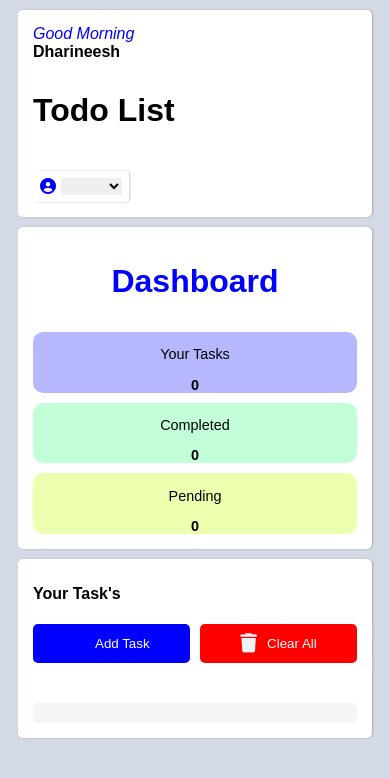
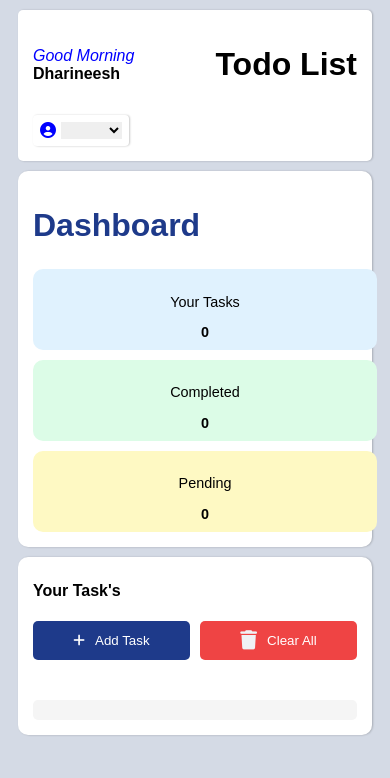
Before and after one commit to dharineeshv/todolist, a plain HTML site: page main_page.html in a window 390 px wide. Drawn offline with Linux system fonts and the light colour scheme; no server answers.

Commit message:
main_page.html

```diff
--- a/main_page.html
+++ b/main_page.html
@@ -127,14 +127,19 @@
 
 </body>
 </html>
-<style>
-/* Base Styles */
+    <style>
+
+  /* Base Styles */
 * {
     padding: 0;
     margin: 0;
     box-sizing: border-box;
 }
 
+.fa-solid.fa-plus
+{
+    color:white;
+}
 select {
     border: none;
 }
@@ -162,7 +167,7 @@ i {
     box-shadow: 1px 0.1px 2px 0.1px rgba(0,0,0,0.2);
     border-radius: 5px;
     gap: 10px;
-    flex-wrap: wrap; /* allow wrapping on small screens */
+    flex-wrap: wrap;
 }
 
 #content {
@@ -189,37 +194,39 @@ i {
     max-width: 1200px;
     background-color: white;
     box-shadow: 1px 0.1px 2px 0.1px rgba(0,0,0,0.2);
-    border-radius: 5px;
+    border-radius: 10px; /* match mobile style */
 }
 
 .dashboard h1 {
-    color: blue;
-    text-align: center;
+    color: #1e3a8a; /* blue similar to screenshot */
+    text-align: left;
+    margin-bottom: 15px;
 }
 
 #values {
     display: flex;
     justify-content: space-between;
-    gap: 15px;
+    gap: 10px;
     margin-top: 10px;
     flex-wrap: wrap;
 }
 
 .box {
-    flex: 1 1 30%;
+    flex: 1 1 32%; /* 3 boxes in a row */
     min-width: 120px;
+    height: 80px; /* match mobile screenshot height */
     border-radius: 10px;
     display: flex;
     flex-direction: column;
     justify-content: center;
     align-items: center;
-    height: 70px;
+    padding: 10px;
 }
 
-/* Box Colors */
-#box1 { background-color: rgba(0, 0, 255, 0.284); }
-#box2 { background-color: rgba(0, 255, 98, 0.24); }
-#box3 { background-color: rgba(191, 255, 0, 0.318); }
+/* Box Colors (backgrounds optional for now) */
+#box1 { background-color: #e0f2fe; } /* light blue */
+#box2 { background-color: #dcfce7; } /* light green */
+#box3 { background-color: #fef9c3; } /* light yellow */
 
 /* Second Container */
 .second-container {
@@ -228,7 +235,7 @@ i {
     max-width: 1200px;
     background-color: white;
     box-shadow: 1px 0.1px 2px 0.1px rgba(0,0,0,0.2);
-    border-radius: 5px;
+    border-radius: 10px;
 }
 
 /* Buttons Row */
@@ -287,13 +294,8 @@ button {
     border: none;
 }
 
-#add {
-    background-color: blue;
-}
-
-#clear-all {
-    background-color: red;
-}
+#add { background-color: #1e3a8a; }
+#clear-all { background-color: #ef4444; }
 
 /* Input fields */
 input.task-input {
@@ -313,7 +315,6 @@ input.task-input {
 
 /* Responsive */
 @media screen and (max-width: 768px) {
-
     .container, .dashboard, .second-container {
         margin: 10px;
         padding: 15px;
@@ -324,7 +325,7 @@ input.task-input {
     }
 
     .box {
-        height: 60px;
+        height: 70px;
         font-size: 0.9rem;
     }
 
@@ -341,12 +342,33 @@ input.task-input {
     }
 }
 
-/* Mobile: stack dashboard boxes vertically */
+/* Mobile: top container same row + dashboard stacked column */
 @media screen and (max-width: 480px) {
 
+    /* Keep header items in same row */
+    .container {
+        flex-direction: row;
+        justify-content: space-between;
+        align-items: center;
+    }
+
+    #content {
+        flex-direction: column;
+    }
+
+    .account-box {
+        margin-top: 0;
+    }
+
+    /* Stack dashboard boxes vertically */
     #values {
-        flex-direction: column; /* stack boxes vertically */
+        flex-direction: column;
         gap: 10px;
+    }
+
+    .box {
+        width: 100%;
+        height: 70px; /* match screenshot height */
     }
 
     .one {
@@ -362,18 +384,11 @@ input.task-input {
     .buttons button {
         width: 48%;
     }
-
-    .container {
-        flex-direction: column;
-        align-items: flex-start;
-    }
-
-    .account-box {
-        margin-top: 10px;
-    }
 }
 
+
 </style>
+
 
 <script src="https://kit.fontawesome.com/6045d1d2eb.js" crossorigin="anonymous"></script>
 <script type="module">
```
